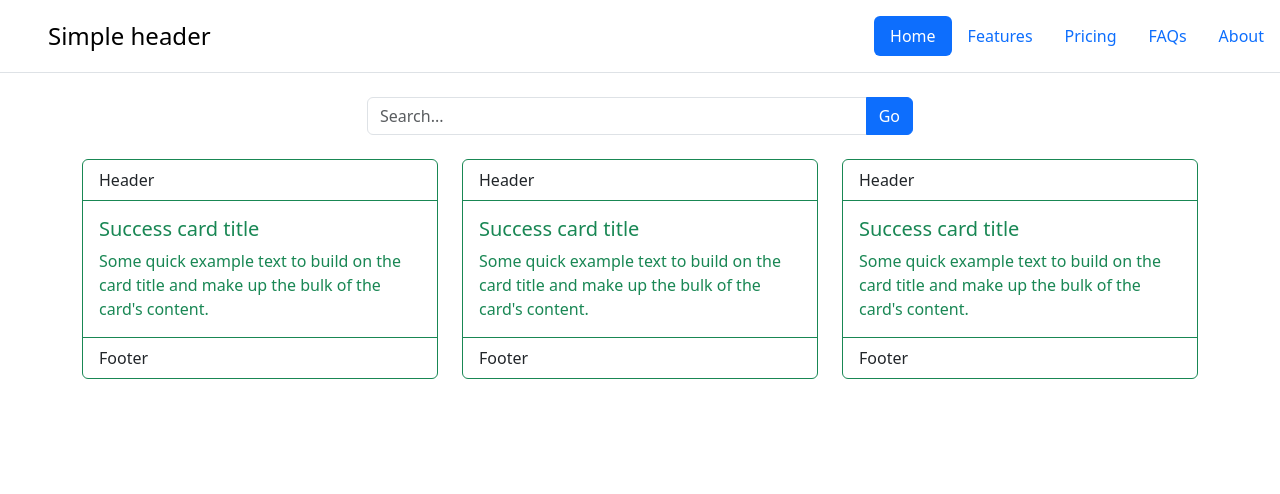
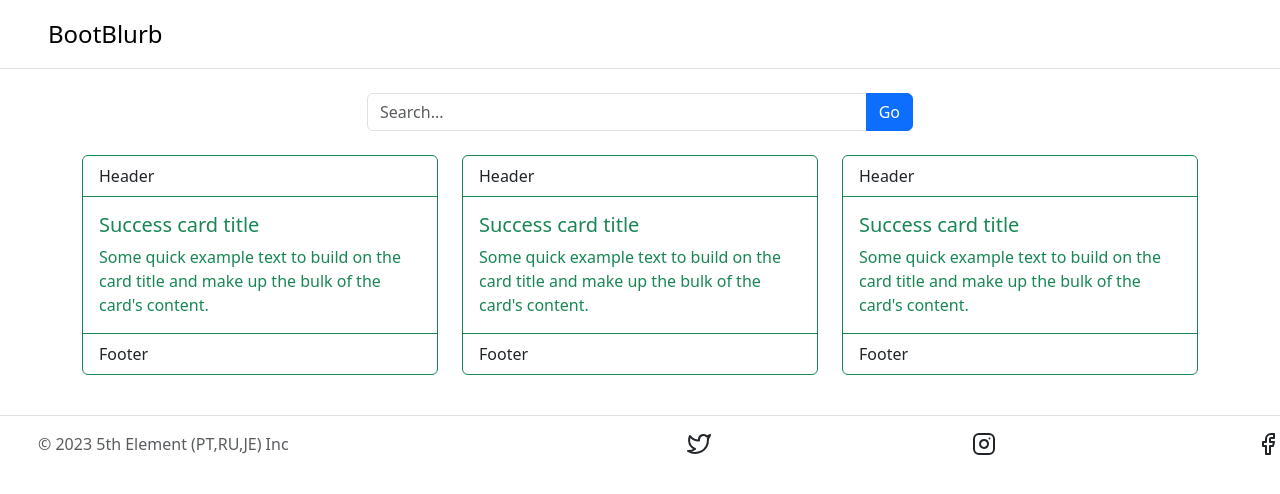
Before and after one commit to Jonathon10k/bootblurb, a plain HTML site: page index.html in a window 1280 px wide. Drawn offline with nearby package versions, Linux system fonts and the light colour scheme; a script that the page names is missing.

Commit message:
add footer

```diff
--- a/index.html
+++ b/index.html
@@ -3,7 +3,7 @@
 <head>
     <meta charset="UTF-8">
     <meta name="viewport" content="width=device-width, initial-scale=1.0">
-    <title>Document</title>
+    <title>BootBlurb</title>
     <link href="https://cdn.jsdelivr.net/npm/bootstrap@5.3.2/dist/css/bootstrap.min.css" rel="stylesheet"
         integrity="sha384-T3c6CoIi6uLrA9TneNEoa7RxnatzjcDSCmG1MXxSR1GAsXEV/Dwwykc2MPK8M2HN" crossorigin="anonymous">
 </head>
@@ -13,14 +13,14 @@
             <svg class="bi me-2" width="40" height="32">
                 <use xlink:href="#bootstrap"></use>
             </svg>
-            <span class="fs-4">Simple header</span>
+            <span class="fs-4">BootBlurb</span>
         </a>
         <ul class="nav nav-pills">
-            <li class="nav-item"><a href="#" class="nav-link active" aria-current="page">Home</a></li>
+            <!-- <li class="nav-item"><a href="#" class="nav-link active" aria-current="page">Home</a></li>
             <li class="nav-item"><a href="#" class="nav-link">Features</a></li>
             <li class="nav-item"><a href="#" class="nav-link">Pricing</a></li>
             <li class="nav-item"><a href="#" class="nav-link">FAQs</a></li>
-            <li class="nav-item"><a href="#" class="nav-link">About</a></li>
+            <li class="nav-item"><a href="#" class="nav-link">About</a></li> -->
         </ul>
     </header>
     <div class="container mt-4">
@@ -71,6 +71,27 @@
             </div>
         </div>
     </div>
+<!-- footer -->
+    <footer class="d-flex flex-wrap justify-content-between align-items-center py-3 my-4 border-top">
+        <div class="col-md-4 d-flex align-items-center">
+          <a href="/" class="mb-3 me-2 mb-md-0 text-body-secondary text-decoration-none lh-1">
+            <svg class="bi" width="30" height="24"><use xlink:href="#bootstrap"></use></svg>
+          </a>
+          <span class="mb-3 mb-md-0 text-body-secondary">© 2023 5th Element (PT,RU,JE) Inc </span>
+        </div>
+
+        <!-- might add in later -->
+        <!-- <ul class="nav col-md-4 justify-content-end list-unstyled d-flex"> -->
+          <!-- <li class="ms-3"><a class="text-body-secondary" href="#"><svg class="bi" width="24" height="24"><use xlink:href="#twitter"></use></svg></a></li> -->
+          <!-- <li class="ms-3"><a class="text-body-secondary" href="#"><svg class="bi" width="24" height="24"><use xlink:href="#instagram"></use></svg></a></li> -->
+          <!-- <li class="ms-3"><a class="text-body-secondary" href="#"><svg class="bi" width="24" height="24"><use xlink:href="#facebook"></use></svg></a></li> -->
+        <!-- </ul> -->
+        <svg xmlns="http://www.w3.org/2000/svg" width="24" height="24" viewBox="0 0 24 24" fill="none" stroke="currentColor" stroke-width="2" stroke-linecap="round" stroke-linejoin="round" class="feather feather-twitter"><path d="M23 3a10.9 10.9 0 0 1-3.14 1.53 4.48 4.48 0 0 0-7.86 3v1A10.66 10.66 0 0 1 3 4s-4 9 5 13a11.64 11.64 0 0 1-7 2c9 5 20 0 20-11.5a4.5 4.5 0 0 0-.08-.83A7.72 7.72 0 0 0 23 3z"></path></svg>
+        <svg xmlns="http://www.w3.org/2000/svg" width="24" height="24" viewBox="0 0 24 24" fill="none" stroke="currentColor" stroke-width="2" stroke-linecap="round" stroke-linejoin="round" class="feather feather-instagram"><rect x="2" y="2" width="20" height="20" rx="5" ry="5"></rect><path d="M16 11.37A4 4 0 1 1 12.63 8 4 4 0 0 1 16 11.37z"></path><line x1="17.5" y1="6.5" x2="17.51" y2="6.5"></line></svg>
+        <svg xmlns="http://www.w3.org/2000/svg" width="24" height="24" viewBox="0 0 24 24" fill="none" stroke="currentColor" stroke-width="2" stroke-linecap="round" stroke-linejoin="round" class="feather feather-facebook"><path d="M18 2h-3a5 5 0 0 0-5 5v3H7v4h3v8h4v-8h3l1-4h-4V7a1 1 0 0 1 1-1h3z"></path></svg>
+
+    </footer>
+
     <script src="https://cdn.jsdelivr.net/npm/@popperjs/core@2.10.2/dist/umd/popper.min.js"
         integrity="sha384-XrqSTj7e6sFi1P9VsAzq4LXBoBUeWBn5EJz1l3Etn9QRaEnQfaAFd5GauG4gXyvo"
         crossorigin="anonymous"></script>
```
